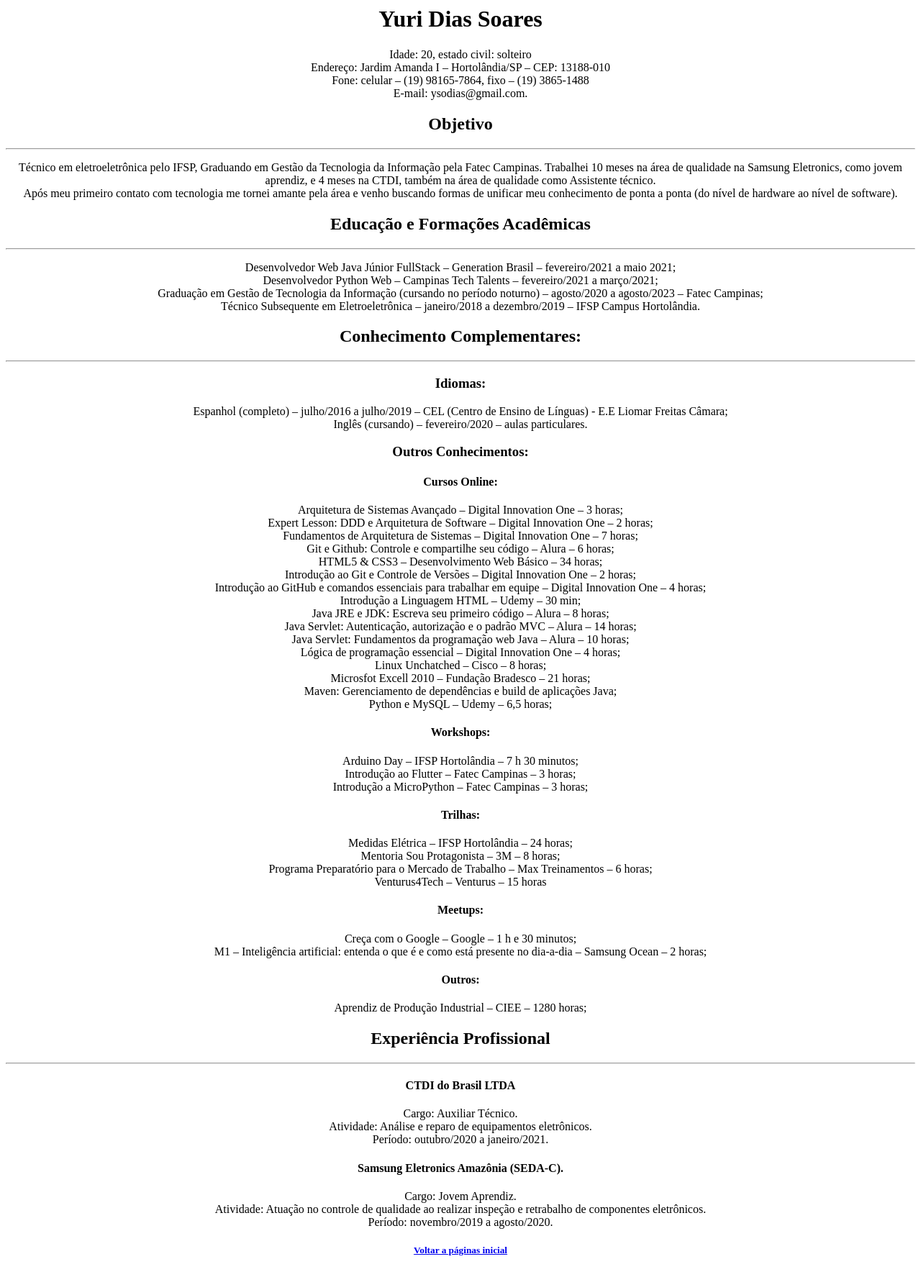
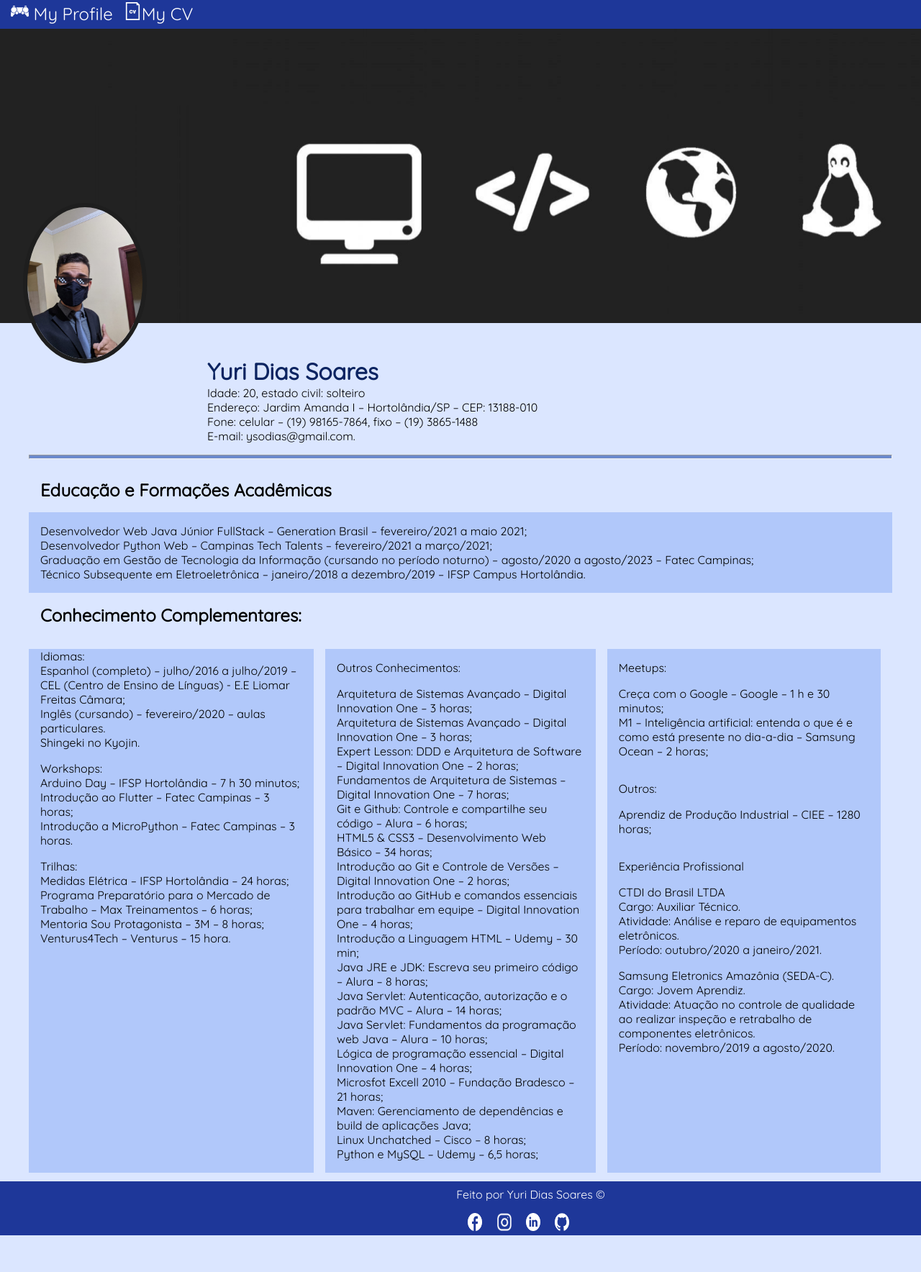
Before and after one commit to ySodias/fundamentos_web, a plain HTML site: page semana_1/16.04/cv.html in a window 1280 px wide. Shown: the part 13-1781 px from the top of the page at 72% size. After the commit the page ends 1730 px from the top, so only its background shows below. Drawn offline with Linux system fonts and the light colour scheme.

Commit message:
19.04 implementando css

```diff
--- /dev/null
+++ b/semana_1/16.04/assets/css/style.css
@@ -0,0 +1,156 @@
+@import url("https://fonts.googleapis.com/css2?family=Quicksand&display=swap");
+* {
+  margin: 0;
+  padding: 0;
+  font-family: "Quicksand";
+}
+body {
+  background-color: #dbe6ff;
+  overflow-x: hidden;
+}
+::-webkit-scrollbar {
+  display: none;
+}
+/*
+ Header
+*/
+.header {
+  background-color: #1e3799;
+  height: 6.578947368421052vh;
+}
+.titulo-ancora {
+  font-size: 24px;
+  color: #ffffff;
+  text-decoration: none;
+}
+.texto-header {
+  display: flex;
+  align-items: center;
+  padding: 1rem 1em 1rem 0em;
+  grid-column: 2fr;
+}
+.texto-header a img {
+  padding-left: 15px;
+}
+.img-header {
+  height: 25px;
+  width: 25px;
+}
+.perfil {
+  display: flex;
+  flex-direction: column;
+  height: 55.10835913312693vh;
+}
+.capa-perfil {
+  background-image: url("/semana_1/16.04/assets/img/capa1.png");
+  height: 51.20614035087719vh;
+  width: 100%;
+}
+.foto-perfil {
+  border-radius: 50%;
+  width: 12.5vw;
+  height: 26.31578947368421vh;
+  position: absolute;
+  margin-left: 49.555vw;
+  margin-top: 30.340557275541794vh;
+  border: 6px solid #1e1e1e;
+}
+.nome {
+  margin-left: 48.555vw;
+  padding: 3rem 1em 1rem 1em;
+  font-size: 30px;
+}
+hr {
+  margin: 0% 3.125vw;
+  height: 0.2rem;
+  background-color: #6a89cc;
+}
+.container {
+  margin: 1.5479876160990713vh 3.125vw;
+}
+.container h3 {
+  font-size: 30px;
+  color: #0c2461;
+}
+.container p {
+  padding: 1rem;
+}
+
+.container ul {
+  list-style: none;
+  padding: 0 1rem 1rem;
+}
+.sobre-mim {
+  margin-top: 1rem;
+  height: 9.287925696594428vh;
+}
+
+.box {
+  background-color: #b1c8fa;
+}
+.um-pouco div:last-child {
+  margin-right: 0;
+}
+.um-pouco div {
+  width: 30vw;
+  margin-right: 2rem;
+  height: 19.09184726522188vh;
+}
+.template-linha {
+  display: flex;
+  flex-direction: row;
+}
+.estudando {
+  height: 51.59958720330237vh;
+  width: 26.041666666666668vw;
+  padding-left: 42vw;
+}
+.footer {
+  background-color: #1e3799;
+  height: 9.287925696594428vh;
+  display: flex;
+  flex-direction: column;
+  padding-left: 49.555vw;
+}
+.footer p {
+  padding-top: 0.5rem;
+  color: #ffffff;
+}
+.footer img {
+  height: 3.0959752321981426vh;
+  width: 1.5625vw;
+  padding-top: 1rem;
+  margin-left: 1rem;
+}
+
+/*
+  cv.html
+*/
+
+.foto-perfil2 {
+  border-radius: 50%;
+  width: 12.5vw;
+  height: 26.31578947368421vh;
+  position: absolute;
+  margin-left: 2rem;
+  margin-top: 30.340557275541794vh;
+  border: 6px solid #1e1e1e;
+}
+.capa-perfil2 {
+  background-image: url("/semana_1/16.04/assets/img/capa2.png");
+  height: 51.20614035087719vh;
+  width: 100%;
+}
+
+.perfil-info {
+  padding: 1rem 0rem 1rem 18rem;
+}
+.perfil-info h1 {
+  color: #0c2461;
+}
+.template-coluna {
+  margin: 1rem 1rem 0 0;
+}
+h2 {
+  padding: 1rem;
+}
--- a/semana_1/16.04/cv.html
+++ b/semana_1/16.04/cv.html
@@ -6,9 +6,21 @@
   <meta name="viewport" content="width=device-width, initial-scale=1.0">
   <title>Meu Currículo</title>
   <link rel="icon" type="imagem/ico" href="./assets/icons/blog.ico" />
+  <link rel="stylesheet" href="./assets/css/style.css">
 </head>
-<body style="text-align: center">
-      <div>
+<body>
+  <header class="header">
+    <div class="texto-header">
+      <a  href="index.html" class="titulo-ancora"><img class="img-header" src="assets/img/myprofile.svg" alt="link para home"> My Profile</a>
+      <a  href="#" class="titulo-ancora"><img class="img-header" src="assets/img/mycv.svg" alt="link para cv">My CV</a>
+    </div>
+  </header>
+  <div class="perfil">
+    <div class="capa-perfil2">
+    </div>
+    <img class="foto-perfil2" src="assets/img/foto-perfil2.jpeg" alt="Criador da pagina">
+  </div>
+      <div class="perfil-info">
         <h1>Yuri Dias Soares</h1>
           <p>Idade: 20, estado civil: solteiro<br>
             Endereço: Jardim Amanda I – Hortolândia/SP – CEP: 13188-010<br>
@@ -16,86 +28,95 @@
             E-mail: ysodias@gmail.com.
           </p>
       </div>
-        <div>
-          <h2>Objetivo</h2>
       <hr>
-              <p>
-                Técnico em eletroeletrônica pelo IFSP, Graduando em Gestão da Tecnologia da Informação pela Fatec Campinas. Trabalhei 10 meses na área de qualidade na Samsung Eletronics, como jovem aprendiz, e 4 meses na CTDI, também na área de qualidade como Assistente técnico.<br>
-                Após meu primeiro contato com tecnologia me tornei amante pela área e venho buscando formas de unificar meu conhecimento de ponta a ponta (do nível de hardware ao nível de software).
-              </p>
+        <div class="container">
           <h2>Educação e Formações Acadêmicas</h2>
-              <hr>
+          <div class="box">
             <p>
               Desenvolvedor Web Java Júnior FullStack – Generation Brasil – fevereiro/2021 a maio 2021;<br>
               Desenvolvedor Python Web – Campinas Tech Talents – fevereiro/2021 a março/2021;<br>
               Graduação em Gestão de Tecnologia da Informação (cursando no período noturno) – agosto/2020 a agosto/2023 – Fatec Campinas;<br>
               Técnico Subsequente em Eletroeletrônica – janeiro/2018 a dezembro/2019 – IFSP Campus Hortolândia.
             </p>
+          </div>
            <h2>Conhecimento Complementares:</h2>
-                <hr>
-                  <h3>Idiomas:</h3>
-                    <p>
-                      Espanhol (completo) – julho/2016 a julho/2019 – CEL (Centro de Ensino de Línguas) - E.E Liomar Freitas Câmara;<br>
-                      Inglês (cursando) – fevereiro/2020 – aulas particulares.
-                    </p>
-                  <h3>Outros Conhecimentos:</h3>
-                    <h4>Cursos Online:</h4>
-                      <p>
-                        Arquitetura de Sistemas Avançado – Digital Innovation One – 3 horas;<br>
-                        Expert Lesson: DDD e Arquitetura de Software – Digital Innovation One – 2 horas;<br>
-                        Fundamentos de Arquitetura de Sistemas – Digital Innovation One – 7 horas;<br>
-                        Git e Github: Controle e compartilhe seu código – Alura – 6 horas;<br>
-                        HTML5 & CSS3 – Desenvolvimento Web Básico – 34 horas;<br>
-                        Introdução ao Git e Controle de Versões – Digital Innovation One – 2 horas;<br>
-                        Introdução ao GitHub e comandos essenciais para trabalhar em equipe – Digital Innovation One – 4 horas;<br>
-                        Introdução a Linguagem HTML – Udemy – 30 min;<br>
-                        Java JRE e JDK: Escreva seu primeiro código – Alura – 8 horas;<br>
-                        Java Servlet: Autenticação, autorização e o padrão MVC – Alura – 14 horas;<br>
-                        Java Servlet: Fundamentos da programação web Java – Alura – 10 horas;<br>
-                        Lógica de programação essencial – Digital Innovation One – 4 horas;<br>
-                        Linux Unchatched – Cisco – 8 horas;<br>
-                        Microsfot Excell 2010 – Fundação Bradesco – 21 horas;<br>
-                        Maven: Gerenciamento de dependências e build de aplicações Java;<br>
-                        Python e MySQL – Udemy – 6,5 horas;
-                      </p>
-                      <h4>Workshops:</h4>
-                        <p>
-                          Arduino Day – IFSP Hortolândia – 7 h 30 minutos;<br>
-                          Introdução ao Flutter – Fatec Campinas – 3 horas;<br>
-                          Introdução a MicroPython – Fatec Campinas – 3 horas;
-                        </p>
-                      <h4>Trilhas:</h4>
-                        <p>
-                          Medidas Elétrica – IFSP Hortolândia – 24 horas;<br>
-                          Mentoria Sou Protagonista – 3M – 8 horas;<br>
-                          Programa Preparatório para o Mercado de Trabalho – Max Treinamentos – 6 horas;<br>
-                          Venturus4Tech – Venturus – 15 horas
-                        </p>
-                      <h4>Meetups:</h4>
-                        <p>
-                          Creça com o Google – Google – 1 h e 30 minutos;<br>
-                          M1 – Inteligência artificial: entenda o que é e como está presente no dia-a-dia – Samsung Ocean – 2 horas;
-                        </p>
-                      <h4>Outros:</h4>
-                        <p>
-                          Aprendiz de Produção Industrial – CIEE – 1280 horas;
-                        </p>
+            <div class="template-linha">
+              <div class="box  template-coluna">
 
-              <h2>Experiência Profissional</h2>
-                <hr>
-                  <h4>CTDI do Brasil LTDA</h4>
-                    <p>
-                      Cargo: Auxiliar Técnico.<br>
-                      Atividade: Análise e reparo de equipamentos eletrônicos.<br>
-                      Período: outubro/2020 a janeiro/2021.
-                    </p>
-                  <h4>Samsung Eletronics Amazônia (SEDA-C).</h4>
-                    <p>
-                      Cargo: Jovem Aprendiz.<br>
-                      Atividade: Atuação no controle de qualidade ao realizar inspeção e retrabalho de componentes eletrônicos.<br>
-                      Período: novembro/2019 a agosto/2020.
-                    </p>
+                  <ul>Idiomas:
+                    <li>Espanhol (completo) – julho/2016 a julho/2019 – CEL (Centro de Ensino de Línguas) - E.E Liomar Freitas Câmara;</li>
+                    <li>Inglês (cursando) – fevereiro/2020 – aulas particulares.</li>
+                    <li>Shingeki no Kyojin.</li>
+                  </ul>
+
+                  <ul>Workshops:
+                    <li>Arduino Day – IFSP Hortolândia – 7 h 30 minutos;</li>
+                    <li>Introdução ao Flutter – Fatec Campinas – 3 horas;</li>
+                    <li> Introdução a MicroPython – Fatec Campinas – 3 horas.</li>
+                  </ul>
+                  <ul>Trilhas:
+                    <li>Medidas Elétrica – IFSP Hortolândia – 24 horas;</li>
+                    <li>Programa Preparatório para o Mercado de Trabalho – Max Treinamentos – 6 horas;</li>
+                    <li>Mentoria Sou Protagonista – 3M – 8 horas;</li>
+                    <li>Venturus4Tech – Venturus – 15 hora.</li>
+                  </ul>
                   </div>
-      <h5><a href="index.html">Voltar a páginas inicial</a></h5>
+              <div class="box template-coluna">
+                <p>Outros Conhecimentos:</p>
+                <ul>
+                  <li>Arquitetura de Sistemas Avançado – Digital Innovation One – 3 horas;</li>
+                  <li>Arquitetura de Sistemas Avançado – Digital Innovation One – 3 horas;</li>
+                  <li>Expert Lesson: DDD e Arquitetura de Software – Digital Innovation One – 2 horas;</li>
+                  <li>Fundamentos de Arquitetura de Sistemas – Digital Innovation One – 7 horas;</li>
+                  <li>Git e Github: Controle e compartilhe seu código – Alura – 6 horas;</li>
+                  <li>HTML5 & CSS3 – Desenvolvimento Web Básico – 34 horas;</li>
+                  <li>Introdução ao Git e Controle de Versões – Digital Innovation One – 2 horas;</li>
+                  <li>Introdução ao GitHub e comandos essenciais para trabalhar em equipe – Digital Innovation One – 4 horas;</li>
+                  <li>Introdução a Linguagem HTML – Udemy – 30 min;</li>
+                  <li>Java JRE e JDK: Escreva seu primeiro código – Alura – 8 horas;</li>
+                  <li>Java Servlet: Autenticação, autorização e o padrão MVC – Alura – 14 horas;</li>
+                  <li>Java Servlet: Fundamentos da programação web Java – Alura – 10 horas;</li>
+                  <li>Lógica de programação essencial – Digital Innovation One – 4 horas;</li>
+                  <li>Microsfot Excell 2010 – Fundação Bradesco – 21 horas;</li>
+                  <li>Maven: Gerenciamento de dependências e build de aplicações Java;</li>
+                  <li>Linux Unchatched – Cisco – 8 horas;</li>
+                  <li>Python e MySQL – Udemy – 6,5 horas;</li>
+                </ul>
+              </div>
+             <div class="box  template-coluna">
+               <p>Meetups:</p>
+                <ul>
+                <li>Creça com o Google – Google – 1 h e 30 minutos;</li>
+                <li>M1 – Inteligência artificial: entenda o que é e como está presente no dia-a-dia – Samsung Ocean – 2 horas;</li>
+                </ul>
+                <p>Outros:</p>
+                <ul>
+                  <li>Aprendiz de Produção Industrial – CIEE – 1280 horas;</li>
+                </ul>
+                <p>Experiência Profissional</p>
+                <ul>CTDI do Brasil LTDA
+                  <li>Cargo: Auxiliar Técnico.</li>
+                  <li>Atividade: Análise e reparo de equipamentos eletrônicos.</li>
+                  <li>Período: outubro/2020 a janeiro/2021.</li>
+                </ul>
+                <ul>Samsung Eletronics Amazônia (SEDA-C).
+                  <li>Cargo: Jovem Aprendiz.</li>
+                  <li>Atividade: Atuação no controle de qualidade ao realizar inspeção e retrabalho de componentes eletrônicos.</li>
+                  <li>Período: novembro/2019 a agosto/2020.</li>
+                </ul>
+             </div>
+            </div>
+              </div>
+
+      </div>
+      <footer class="footer">
+        <p>Feito por Yuri Dias Soares &copy;</p>
+        <div>
+          <a href="https://www.facebook.com/yuri.dias.33865/" target="_blank">  <img src="./assets/img/logotipo-circular-do-facebook 1.png"></a>
+          <a href="https://www.instagram.com/yuri_sodias/" target="_blank"></a><img src="./assets/img/instagram.png" ></a>
+          <a href="https://www.linkedin.com/in/yuri-dias-soares/" target="_blank"><img src="./assets/img/linkedin 1.png"></a>
+          <a href="https://github.com/ySodias" target="_blank">  <img src="./assets/img/github.png"></a>
+        </div>
+      </footer>
 </body>
 </html>
```
Also changed, not shown: semana_1/16.04/index.html (+43 -23 lines), semana_1/16.04/assets/img/WhatsApp Image 2021-04-16 at 11.37.45_Easy-Resize.com.jpg (deleted), semana_1/16.04/assets/img/capa1.png (added), semana_1/16.04/assets/img/capa2.png (added), semana_1/16.04/assets/img/estudando.png (added), semana_1/16.04/assets/img/foto-perfil1.jpeg (added), semana_1/16.04/assets/img/foto-perfil2.jpeg (added), semana_1/16.04/assets/img/github.png (added), semana_1/16.04/assets/img/instagram.png (added), semana_1/16.04/assets/img/linkedin 1.png (added), semana_1/16.04/assets/img/logotipo-circular-do-facebook 1.png (added), semana_1/16.04/assets/img/mycv.svg (added), semana_1/16.04/assets/img/myprofile.svg (added). Lines whose indentation alone changed are shown as unchanged.
